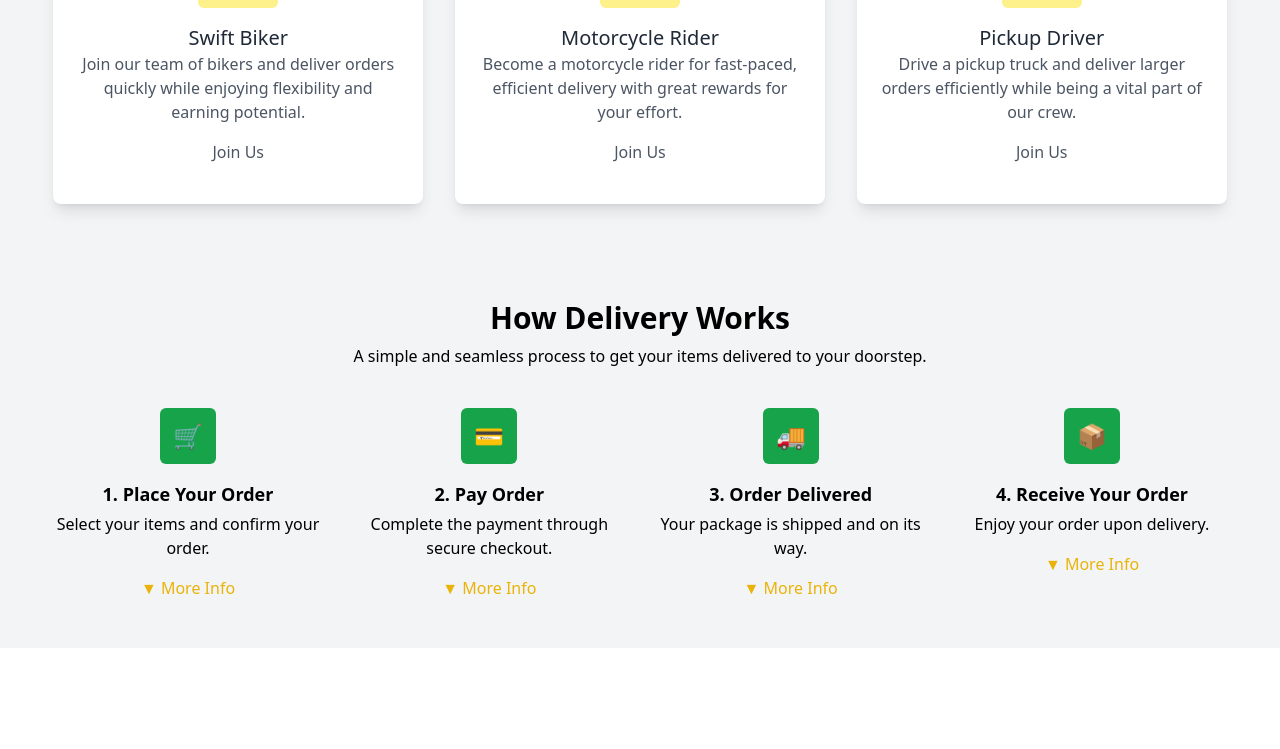
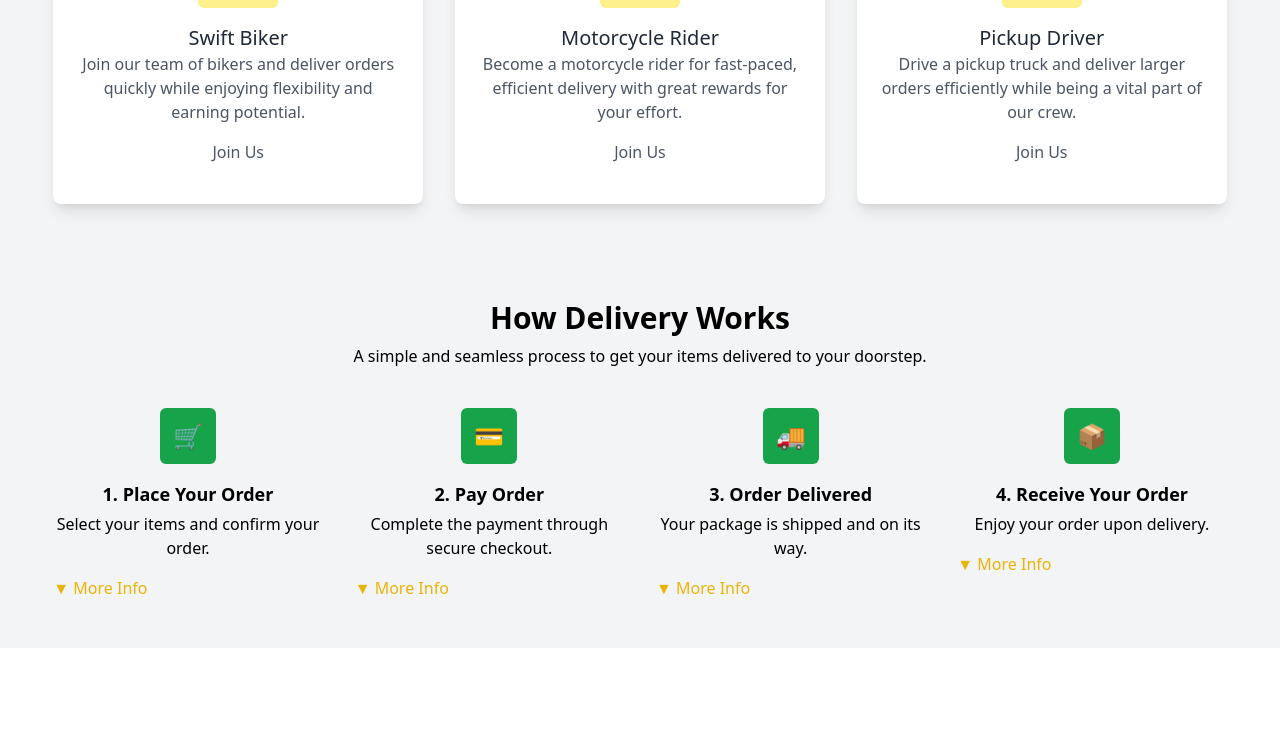
Before and after one commit to mdibrahimofc/parcel-managements-client, a React (Vite) app: page / in a window 1280 px wide. Shown: the part 2168-2917 px from the top of the page. Built offline with nearby package versions, Linux system fonts and the light colour scheme; no server answers; grey boxes are pictures that could not be loaded.

Commit message:
update some minor features

```diff
--- a/src/components/Home/DeliveryProcess.jsx
+++ b/src/components/Home/DeliveryProcess.jsx
@@ -45,9 +45,9 @@ const DeliveryProcess = () => {
               </div>
               <h3 className="mt-4 text-lg font-semibold">{step.id}. {step.title}</h3>
               <p className="mt-1">{step.description}</p>
-              <button className="mt-4 text-yellow-500 hover:text-yellow-600 flex items-center mx-auto">
+              <p className="mt-4 text-yellow-500 hover:text-yellow-600 flex items-center mx-auto">
                 ▼ More Info
-              </button>
+              </p>
             </div>
           ))}
         </div>
--- a/src/components/Home/DeliverySection.jsx
+++ b/src/components/Home/DeliverySection.jsx
@@ -51,9 +51,9 @@ const DeliverySection = () => {
               <p className="text-gray-600 dark:text-gray-400 mb-4">
                 {item.description}
               </p>
-              <button className="text-gray-600 dark:text-gray-400 mb-4">
+              <h2 className="text-gray-600 dark:text-gray-400 mb-4">
                 Order Now
-              </button>
+              </h2>
             </div>
           ))}
         </div>
--- a/src/components/Home/JoinTheCrew.jsx
+++ b/src/components/Home/JoinTheCrew.jsx
@@ -50,9 +50,9 @@ const JoinTheCrew = () => {
               <p className="text-gray-600 dark:text-gray-400 mb-4">
                 {role.description}
               </p>
-              <button className="text-gray-600 dark:text-gray-400 mb-4">
+              <p className="text-gray-600 dark:text-gray-400 mb-4">
                 Join Us
-              </button>
+              </p>
             </div>
           ))}
         </div>
```
